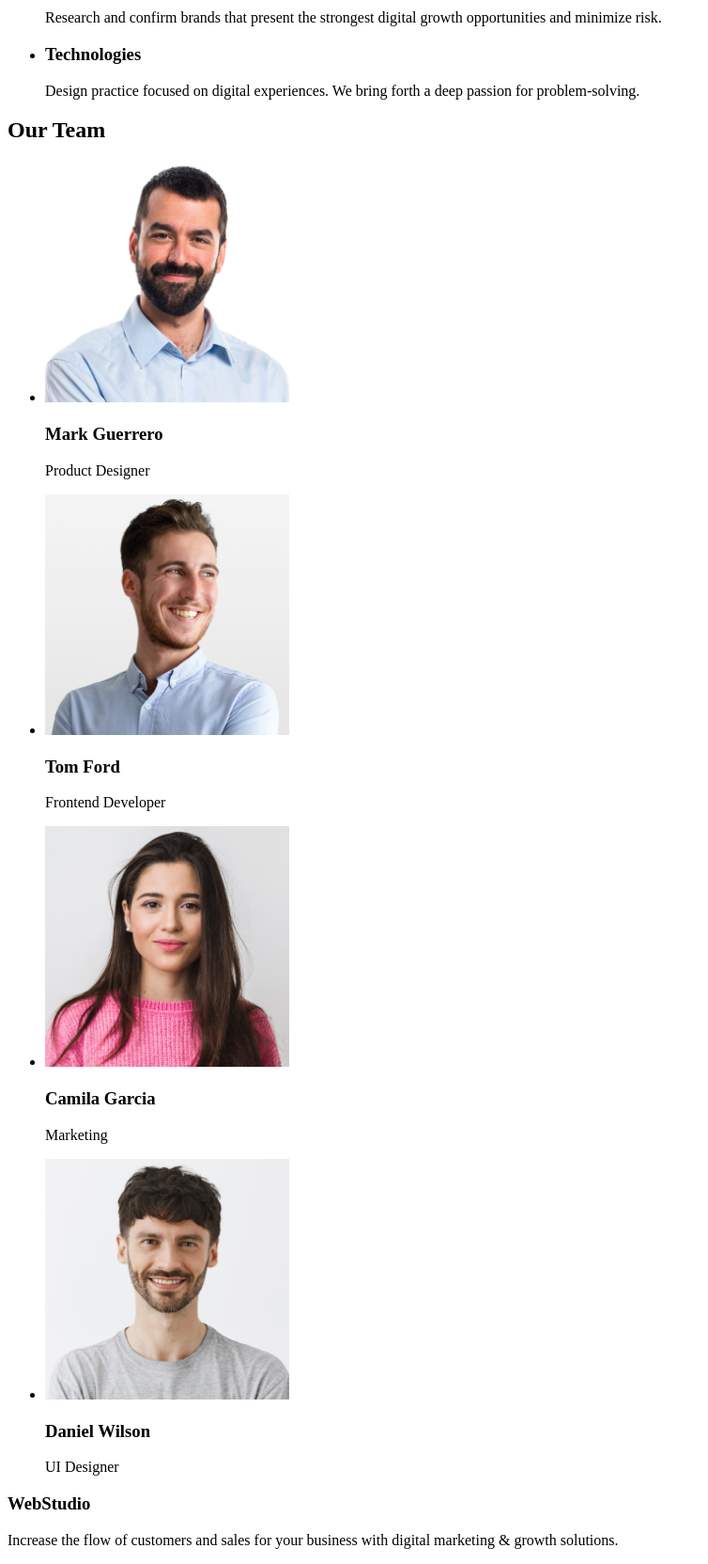
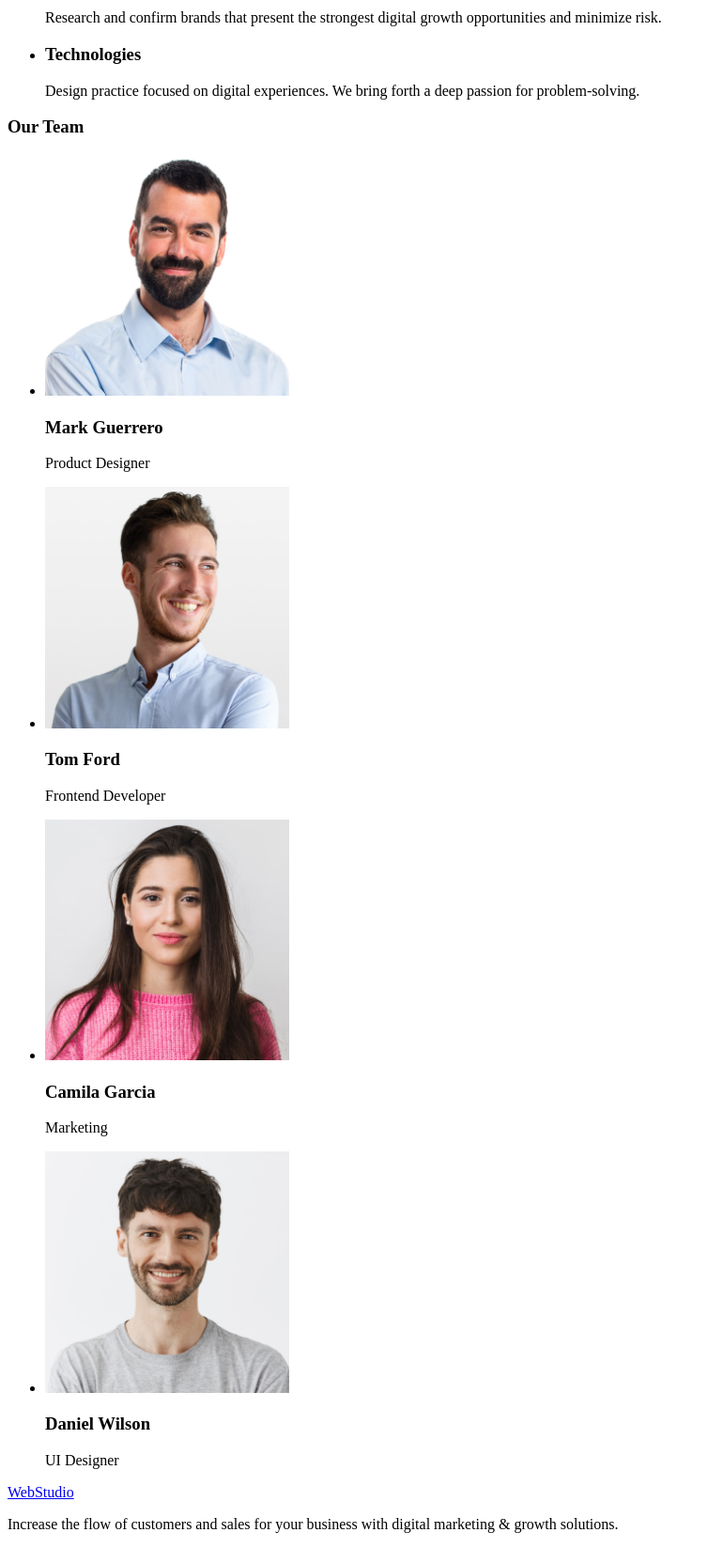
Before and after one commit to PNZ-Grizly/goit-markup-hw-01, a plain HTML site: page index.html in a window 1280 px wide. Shown: the part 440-2104 px from the top of the page at 94% size, without its empty margins (0-754 px from the left). Drawn offline with Linux system fonts and the light colour scheme.

Commit message:
fixed index.html

```diff
--- a/index.html
+++ b/index.html
@@ -62,7 +62,7 @@
       </section>
 
       <section>
-        <h2>Our Team</h2>
+        <h3>Our Team</h3>
         <ul>
           <li>
             <img src="./images/TeamCard.jpg" alt="photo1" width="260" />
@@ -89,7 +89,7 @@
     </main>
 
     <footer>
-      <h3>WebStudio</h3>
+      <a href="./index.html">WebStudio</a>
       <p>
         Increase the flow of customers and sales for your business with digital
         marketing & growth solutions.
```
